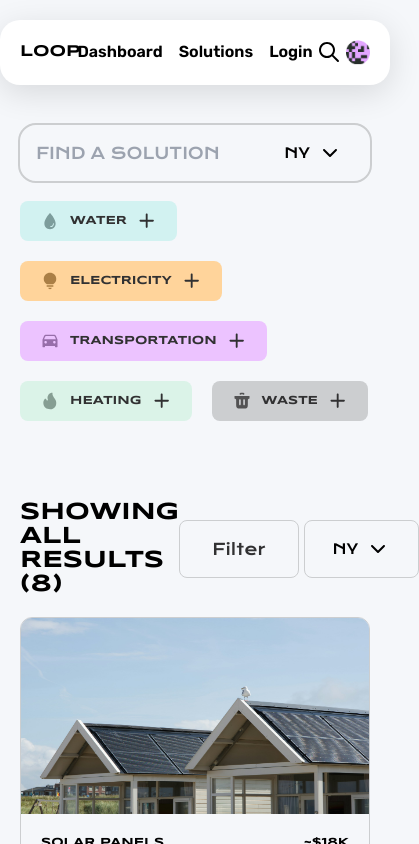
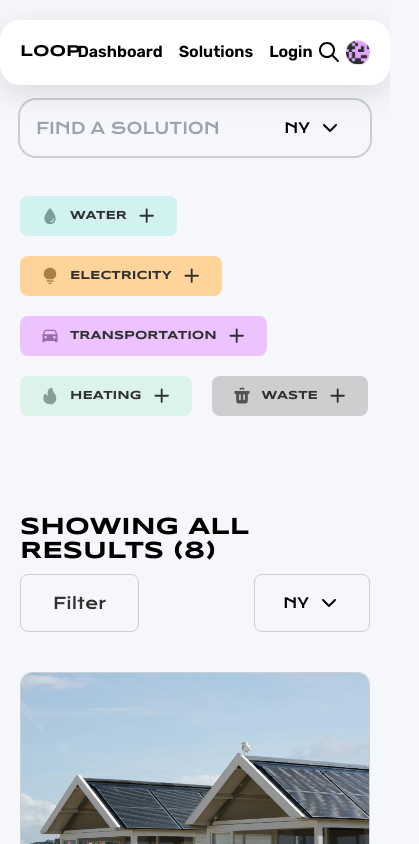
Before and after one commit to pranavkannepalli/loop, a Next.js app: page /solutions in a window 390 px wide. Shown: the top 844 px of the page, 419 px wide, since content can reach past the window. Built offline with nearby package versions, Linux system fonts and the light colour scheme.

Commit message:
Fixed positioning

```diff
--- a/app/solutions/page.js
+++ b/app/solutions/page.js
@@ -8,14 +8,14 @@ import Search from "@/components/Search";
 
 export default function Solutions() {
 	return (
-		<div className="layout !mt-[125px] flex flex-col">
+		<div className="layout !pt-[100px] gap-[20px] flex flex-col">
 			<div className="flex flex-row gap-[20px] mb-[20px]">
 				<Search />
 			</div>
 			<SectorFilters />
-			<div className="flex flex-row justify-between items-center">
+			<div className="flex flex-col items-stretch gap-[10px] md:flex-row justify-between md:items-center">
 				<ResultsText />
-				<div className="flex flex-row gap-[5px]">
+				<div className="flex flex-row justify-between gap-[5px]">
 					<Filter />
 					<div className="py-[12px] px-[16px] rounded-[8px] border border-white-300 flex items-center justify-center">
 						<StateSelector />
```
